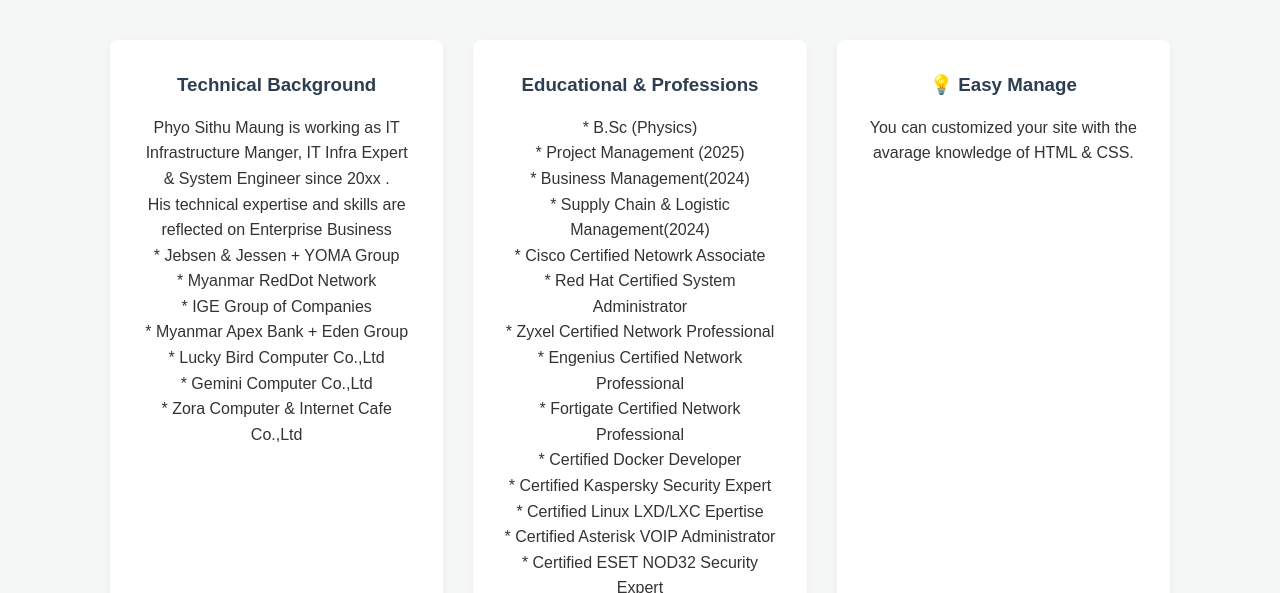
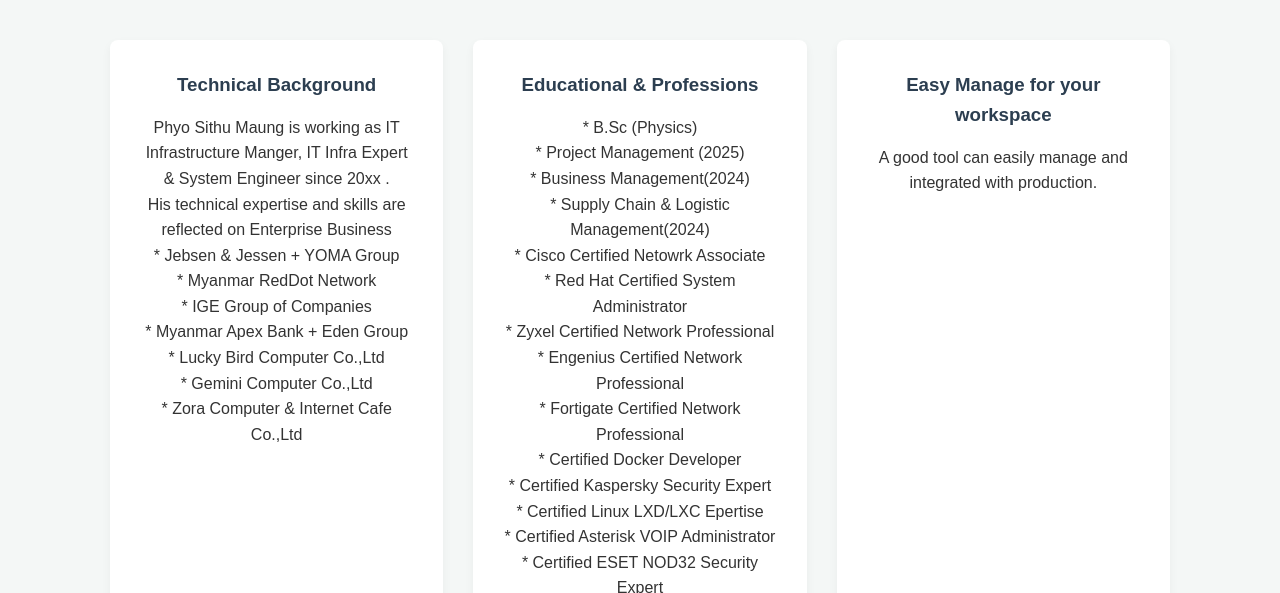
Before and after one commit to eastmothon/kophyosithu7, a plain HTML site: page index.html in a window 1280 px wide. Shown: the part 507-1100 px from the top of the page. Drawn offline with Linux system fonts and the light colour scheme; a web font is replaced by a local one.

Commit message:
Update index.html

```diff
--- a/index.html
+++ b/index.html
@@ -185,8 +185,8 @@
             <p> * Certified ESET NOD32 Security Expert </p>
         </div>
         <div class="card">
-            <h3>💡 Easy Manage </h3>
-            <p>You can customized your site with the avarage knowledge of HTML & CSS.</p>
+            <h3> Easy Manage for your workspace </h3>
+            <p>A good tool can easily manage and integrated with production.</p>
         </div>
     </section>
 
```
